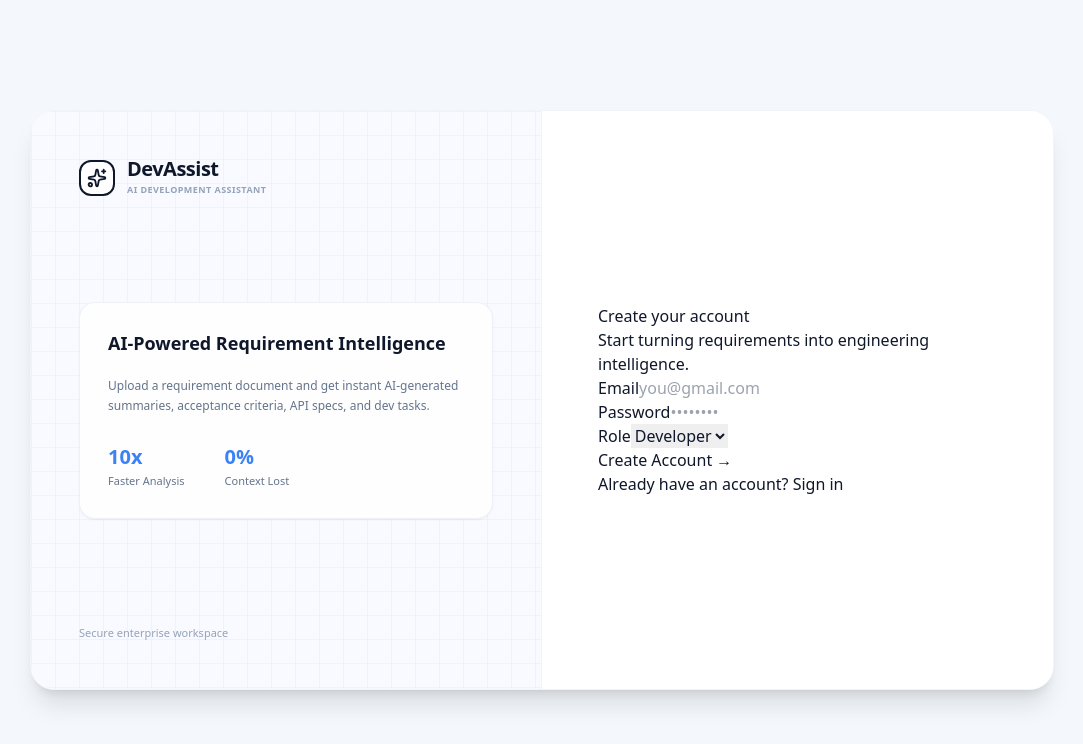
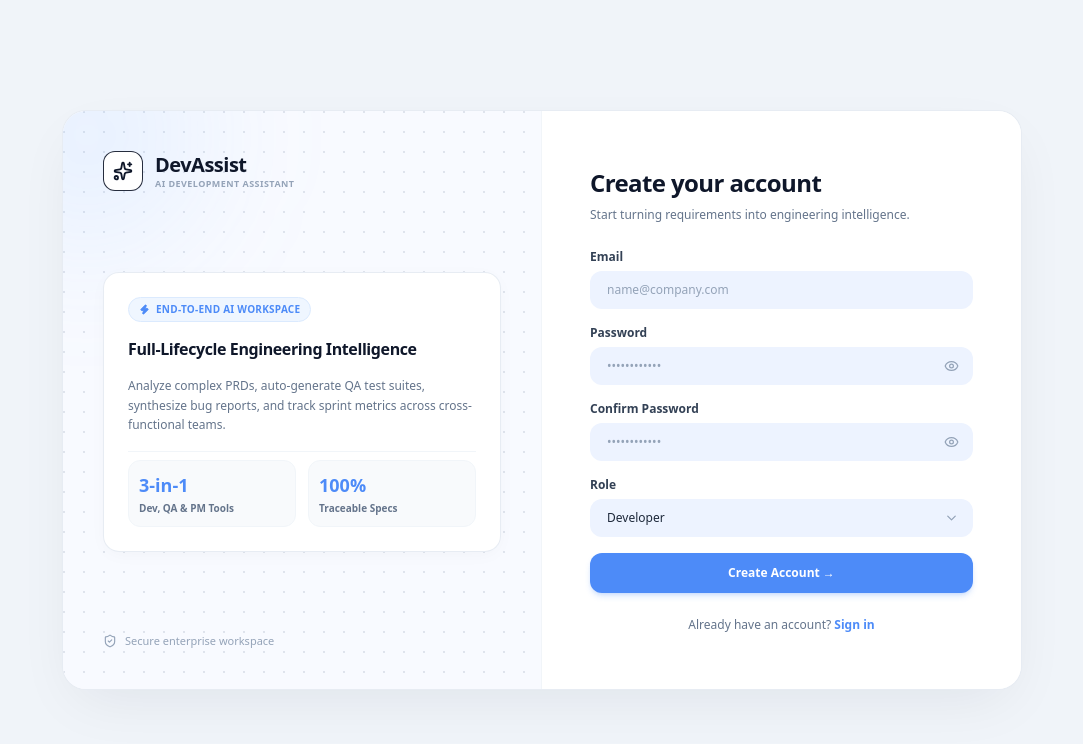
Before and after one commit to abeeraamir2/AI-Development-Assistant, a React app in the folder frontend/: page /register in a window 1280 px wide. Shown: the top 744 px of the page, without its empty margins (98-1181 px from the left). Built offline with nearby package versions, Linux system fonts and the light colour scheme; the HTML template or start-up script is replaced by a standard one.

Commit message:
Update AuthLayout and RegisterPage

```diff
--- a/frontend/src/components/Shared/AuthLayout.jsx
+++ b/frontend/src/components/Shared/AuthLayout.jsx
@@ -1,76 +1,84 @@
 import React from "react";
-import { Sparkles } from "lucide-react";
+import { Sparkles, ShieldCheck, Zap } from "lucide-react";
 
 export default function AuthLayout({ children }) {
   return (
-    <div className="min-h-screen w-full flex items-center justify-center bg-[#f4f7fb] p-4 md:p-8 font-sans">
-      {/* Central Split Card */}
-      <div className="w-full max-w-5xl min-h-[580px] bg-white rounded-3xl shadow-xl overflow-hidden grid grid-cols-1 md:grid-cols-2 border border-slate-100">
+    <div className="min-h-screen w-full flex items-center justify-center bg-[#f0f4f9] p-4 sm:p-6 md:p-10 font-sans antialiased selection:bg-blue-100 selection:text-blue-900">
+      {/* Central Split Card - 50/50 Equal Grid */}
+      <div className="w-full max-w-[960px] bg-white rounded-3xl shadow-[0_20px_60px_-15px_rgba(15,23,42,0.08)] border border-slate-200/80 overflow-hidden grid grid-cols-1 lg:grid-cols-2 min-h-[580px]">
 
-        {/* LEFT COLUMN: Grid Background & Value Props */}
+        {/* LEFT COLUMN: Equal 50% Width */}
         <div
-          className="relative p-8 md:p-12 flex flex-col justify-between bg-[#f8faff] border-r border-slate-100"
+          className="relative p-8 md:p-10 flex flex-col justify-between bg-[#f8faff] border-b lg:border-b-0 lg:border-r border-slate-100 overflow-hidden"
           style={{
             backgroundImage: `
-              linear-gradient(to right, rgba(226, 232, 240, 0.4) 1px, transparent 1px),
-              linear-gradient(to bottom, rgba(226, 232, 240, 0.4) 1px, transparent 1px)
+              radial-gradient(circle at 1px 1px, rgba(148, 163, 184, 0.25) 1px, transparent 0)
             `,
-            backgroundSize: '24px 24px'
+            backgroundSize: '20px 20px'
           }}
         >
-          {/* Top Logo */}
-          <div className="flex items-center gap-3">
-            <div className="flex items-center justify-center w-9 h-9 rounded-xl border-2 border-slate-900 bg-white shadow-xs">
+          {/* Subtle Ambient Glow */}
+          <div className="absolute -top-24 -left-24 w-60 h-60 bg-blue-400/10 rounded-full blur-3xl pointer-events-none" />
+
+          {/* Top Brand Logo */}
+          <div className="relative z-10 flex items-center gap-3">
+            <div className="flex items-center justify-center w-10 h-10 rounded-xl border border-slate-900/90 bg-white shadow-xs">
               <Sparkles size={20} strokeWidth={2.2} className="text-slate-900" />
             </div>
             <div>
-              <div className="text-xl font-extrabold text-slate-900 tracking-tight leading-none">
+              <div className="text-xl font-extrabold text-slate-900 tracking-tight leading-tight">
                 DevAssist
               </div>
-              <div className="text-[9px] font-bold text-slate-400 tracking-wider uppercase mt-1">
-                AI DEVELOPMENT ASSISTANT
+              <div className="text-[9px] font-bold text-slate-400 tracking-wider uppercase">
+                AI Development Assistant
               </div>
             </div>
           </div>
 
-          {/* Center Info Card */}
-          <div className="my-auto py-8">
-            <div className="bg-white/80 backdrop-blur-md p-7 rounded-2xl border border-slate-200/60 shadow-sm space-y-5">
-              <h2 className="text-lg font-bold text-slate-900 leading-snug">
-                AI-Powered Requirement Intelligence
+          {/* Center Feature Card */}
+          <div className="relative z-10 my-auto py-6">
+            <div className="bg-white/95 backdrop-blur-md p-6 rounded-2xl border border-slate-200/80 shadow-[0_4px_20px_-4px_rgba(0,0,0,0.04)] space-y-4">
+              <div className="inline-flex items-center gap-1.5 px-2.5 py-1 rounded-full bg-blue-50 border border-blue-100 text-[10px] font-bold text-[#4d8bf8] uppercase tracking-wide">
+                <Zap size={11} className="fill-[#4d8bf8] text-[#4d8bf8]" />
+                <span>End-to-End AI Workspace</span>
+              </div>
+
+              <h2 className="text-base font-bold text-slate-900 leading-snug tracking-tight">
+                Full-Lifecycle Engineering Intelligence
               </h2>
+
               <p className="text-xs text-slate-500 leading-relaxed">
-                Upload a requirement document and get instant AI-generated summaries,
-                acceptance criteria, API specs, and dev tasks.
+                Analyze complex PRDs, auto-generate QA test suites, synthesize bug reports, and track sprint metrics across cross-functional teams.
               </p>
 
               {/* Metrics Highlights */}
-              <div className="flex items-center gap-10 pt-2">
-                <div>
-                  <div className="text-xl font-extrabold text-[#3b82f6]">10x</div>
-                  <div className="text-[11px] font-medium text-slate-500 mt-0.5">
-                    Faster Analysis
+              <div className="pt-2 grid grid-cols-2 gap-3 border-t border-slate-100">
+                <div className="p-2.5 rounded-xl bg-slate-50 border border-slate-100">
+                  <div className="text-lg font-black text-[#4d8bf8]">3-in-1</div>
+                  <div className="text-[10px] font-semibold text-slate-500 mt-0.5">
+                    Dev, QA & PM Tools
                   </div>
                 </div>
-                <div>
-                  <div className="text-xl font-extrabold text-[#3b82f6]">0%</div>
-                  <div className="text-[11px] font-medium text-slate-500 mt-0.5">
-                    Context Lost
+                <div className="p-2.5 rounded-xl bg-slate-50 border border-slate-100">
+                  <div className="text-lg font-black text-[#4d8bf8]">100%</div>
+                  <div className="text-[10px] font-semibold text-slate-500 mt-0.5">
+                    Traceable Specs
                   </div>
                 </div>
               </div>
             </div>
           </div>
 
-          {/* Bottom subtle text / spacing */}
-          <div className="text-[11px] text-slate-400 font-medium">
-            Secure enterprise workspace
+          {/* Footer Security Badge */}
+          <div className="relative z-10 flex items-center gap-2 text-[11px] text-slate-400 font-medium">
+            <ShieldCheck size={14} className="text-slate-400" />
+            <span>Secure enterprise workspace</span>
           </div>
         </div>
 
-        {/* RIGHT COLUMN: Form Area */}
-        <div className="p-8 md:p-14 flex flex-col justify-center bg-white">
-          <div className="max-w-md w-full mx-auto">
+        {/* RIGHT COLUMN: Equal 50% Width Form Panel */}
+        <div className="p-8 sm:p-10 md:p-12 flex flex-col justify-center bg-white">
+          <div className="w-full">
             {children}
           </div>
         </div>
--- a/frontend/src/pages/RegisterPage.jsx
+++ b/frontend/src/pages/RegisterPage.jsx
@@ -1,105 +1,225 @@
-import { useState } from "react";
-import { useNavigate, Link } from "react-router-dom";
+import React, { useState } from "react";
+import { Link, useNavigate } from "react-router-dom";
+import { toast, Toaster } from "sonner";
+import { Loader2, ChevronDown, Eye, EyeOff } from "lucide-react";
 import AuthLayout from "../components/Shared/AuthLayout";
 
-function calculatePasswordStrength(password) {
-    let score = 0;
-    if (password.length >= 8) score++;
-    if (/[A-Z]/.test(password)) score++;
-    if (/[0-9]/.test(password)) score++;
-    if (/[^A-Za-z0-9]/.test(password)) score++;
-    return score;
+export default function RegisterPage() {
+    const navigate = useNavigate();
+    const [email, setEmail] = useState("");
+    const [password, setPassword] = useState("");
+    const [confirmPassword, setConfirmPassword] = useState("");
+    const [role, setRole] = useState("Developer");
+    const [loading, setLoading] = useState(false);
+    const [showPassword, setShowPassword] = useState(false);
+    const [showConfirmPassword, setShowConfirmPassword] = useState(false);
+
+  // Password strength calculation
+  const getPasswordStrength = (pwd) => {
+    if (!pwd) return { label: "", color: "text-slate-400", width: "0%" };
+    if (pwd.length < 6) return { label: "Weak", color: "text-rose-500", width: "33%" };
+    if (pwd.length < 10) return { label: "Good", color: "text-amber-500", width: "66%" };
+    return { label: "Strong", color: "text-emerald-500", width: "100%" };
+  };
+
+  const strength = getPasswordStrength(password);
+
+  const handleSubmit = async (e) => {
+    e.preventDefault();
+    if (!email || !password || !confirmPassword) {
+      toast.error("Please fill in all fields");
+      return;
     }
 
-function RegisterPage() {
-    const [email, setEmail] = useState("");
-    const [password, setPassword] = useState("");
-    const [role, setRole] = useState("Developer");
-    const [error, setError] = useState(null);
-    const navigate = useNavigate();
+    if (password !== confirmPassword) {
+      toast.error("Passwords do not match");
+      return;
+    }
 
-    const strength = calculatePasswordStrength(password);
-    const strengthLabel = ["Very weak", "Weak", "Okay", "Good", "Strong"][strength];
+    if (password.length < 6) {
+      toast.error("Password must be at least 6 characters long");
+      return;
+    }
 
-    async function handleRegister() {
-        setError(null);
     try {
-            const response = await fetch("http://localhost:8000/register", {
+      setLoading(true);
+      const res = await fetch("http://localhost:8000/register", {
         method: "POST",
-                headers: { "Content-Type": "application/json" },
+        headers: {
+          "Content-Type": "application/json",
+        },
         body: JSON.stringify({ email, password, role }),
       });
 
-            if (!response.ok) {
-                const errorData = await response.json();
-                throw new Error(errorData.detail || "Registration failed");
+      if (!res.ok) {
+        const errorData = await res.json().catch(() => ({}));
+        throw new Error(errorData.detail || "Failed to create account");
       }
 
+      toast.success("Account created successfully! Please sign in.");
       navigate("/login");
     } catch (err) {
-            setError(err.message);
+      toast.error(err.message);
+    } finally {
+      setLoading(false);
     }
-    }
+  };
 
   return (
     <AuthLayout>
-            <h2>Create your account</h2>
-            <p className="authSubtext">Start turning requirements into engineering intelligence.</p>
+      <Toaster position="top-right" richColors />
 
-            {error && <p className="authErrorMessage">{error}</p>}
+      {/* Heading */}
+      <div className="mb-6">
+        <h1 className="text-2xl font-bold text-slate-900 tracking-tight">
+          Create your account
+        </h1>
+        <p className="text-xs text-slate-500 mt-1.5 leading-relaxed">
+          Start turning requirements into engineering intelligence.
+        </p>
+      </div>
 
-            <div className="authField">
-                <label>Email</label>
+      {/* Sign Up Form */}
+      <form onSubmit={handleSubmit} className="space-y-4">
+        {/* Email Field */}
+        <div>
+          <label className="block text-xs font-semibold text-slate-700 mb-1.5">
+            Email
+          </label>
           <input
             type="email"
-                    placeholder="you@gmail.com"
             value={email}
             onChange={(e) => setEmail(e.target.value)}
+            placeholder="name@company.com"
+            required
+            className="w-full px-4 py-2.5 rounded-xl bg-[#edf3ff] border border-transparent focus:border-[#4d8bf8] focus:bg-white text-xs font-medium text-slate-800 focus:outline-none transition-all placeholder-slate-400"
           />
         </div>
 
-            <div className="authField">
-                <label>Password</label>
+        {/* Password Field with Show/Hide Eye */}
+        <div>
+          <label className="block text-xs font-semibold text-slate-700 mb-1.5">
+            Password
+          </label>
+          <div className="relative">
             <input
-                    type="password"
-                    placeholder="••••••••"
+              type={showPassword ? "text" : "password"}
               value={password}
               onChange={(e) => setPassword(e.target.value)}
+              placeholder="••••••••••••"
+              required
+              className="w-full px-4 py-2.5 pr-10 rounded-xl bg-[#edf3ff] border border-transparent focus:border-[#4d8bf8] focus:bg-white text-xs font-medium text-slate-800 focus:outline-none transition-all placeholder-slate-400"
             />
-                <div className="strengthBar">
-                    {[0, 1, 2, 3].map((i) => (
-                        <div
-                            key={i}
-                            className={
-                                i < strength
-                                    ? `strengthSegment filled-${strength <= 1 ? "weak" : strength <= 2 ? "medium" : "strong"}`
-                                    : "strengthSegment"
-                            }
-                        />
-                    ))}
-                </div>
-                {password && <p className="strengthLabel">{strengthLabel}</p>}
+            <button
+              type="button"
+              onClick={() => setShowPassword((prev) => !prev)}
+              className="absolute right-3.5 top-1/2 -translate-y-1/2 text-slate-400 hover:text-slate-600 transition-colors cursor-pointer"
+            >
+              {showPassword ? <EyeOff size={15} /> : <Eye size={15} />}
+            </button>
           </div>
 
-            <div className="authField">
-                <label>Role</label>
-                <select value={role} onChange={(e) => setRole(e.target.value)}>
+          {/* Password Strength Indicator */}
+          {password && (
+            <div className="mt-1.5 flex items-center justify-between text-[11px]">
+              <div className="h-1 w-full bg-slate-200 rounded-full mr-2 overflow-hidden">
+                <div
+                  className={`h-full transition-all duration-300 ${
+                    strength.label === "Weak"
+                      ? "bg-rose-500"
+                      : strength.label === "Good"
+                      ? "bg-amber-500"
+                      : "bg-emerald-500"
+                  }`}
+                  style={{ width: strength.width }}
+                />
+              </div>
+              <span className={`font-semibold shrink-0 ${strength.color}`}>
+                {strength.label}
+              </span>
+            </div>
+          )}
+        </div>
+
+        {/* Confirm Password Field with Show/Hide Eye */}
+        <div>
+          <label className="block text-xs font-semibold text-slate-700 mb-1.5">
+            Confirm Password
+          </label>
+          <div className="relative">
+            <input
+              type={showConfirmPassword ? "text" : "password"}
+              value={confirmPassword}
+              onChange={(e) => setConfirmPassword(e.target.value)}
+              placeholder="••••••••••••"
+              required
+              className={`w-full px-4 py-2.5 pr-10 rounded-xl bg-[#edf3ff] border text-xs font-medium text-slate-800 focus:outline-none transition-all placeholder-slate-400 ${
+                confirmPassword && confirmPassword !== password
+                  ? "border-rose-300 focus:border-rose-500"
+                  : "border-transparent focus:border-[#4d8bf8] focus:bg-white"
+              }`}
+            />
+            <button
+              type="button"
+              onClick={() => setShowConfirmPassword((prev) => !prev)}
+              className="absolute right-3.5 top-1/2 -translate-y-1/2 text-slate-400 hover:text-slate-600 transition-colors cursor-pointer"
+            >
+              {showConfirmPassword ? <EyeOff size={15} /> : <Eye size={15} />}
+            </button>
+          </div>
+          {confirmPassword && confirmPassword !== password && (
+            <span className="text-[11px] text-rose-500 font-medium mt-1 block">
+              Passwords do not match
+            </span>
+          )}
+        </div>
+
+        {/* Role Selector Field */}
+        <div>
+          <label className="block text-xs font-semibold text-slate-700 mb-1.5">
+            Role
+          </label>
+          <div className="relative">
+            <select
+              value={role}
+              onChange={(e) => setRole(e.target.value)}
+              className="w-full appearance-none px-4 py-2.5 rounded-xl bg-[#edf3ff] border border-transparent focus:border-[#4d8bf8] focus:bg-white text-xs font-medium text-slate-800 focus:outline-none transition-all cursor-pointer pr-10"
+            >
               <option value="Developer">Developer</option>
-                    <option value="QA">QA</option>
-                    <option value="Manager">Manager</option>
+              <option value="QA">QA Engineer</option>
               <option value="Admin">Admin</option>
             </select>
+            <ChevronDown
+              size={15}
+              className="absolute right-3.5 top-1/2 -translate-y-1/2 text-slate-400 pointer-events-none"
+            />
+          </div>
         </div>
 
-            <button className="authSubmitButton" onClick={handleRegister}>
-                Create Account →
+        {/* Submit CTA */}
+        <button
+          type="submit"
+          disabled={loading}
+          className="w-full mt-2 py-3 rounded-xl bg-[#4d8bf8] hover:bg-[#3b76e8] active:scale-[0.99] text-white text-xs font-bold transition-all shadow-md shadow-blue-500/20 flex items-center justify-center gap-2 cursor-pointer disabled:opacity-60"
+        >
+          {loading ? (
+            <Loader2 size={16} className="animate-spin" />
+          ) : (
+            <span>Create Account &rarr;</span>
+          )}
         </button>
+      </form>
 
-            <p className="authSwitchText">
-                Already have an account? <Link to="/login">Sign in</Link>
-            </p>
+      {/* Switch to Sign In */}
+      <div className="mt-6 text-center text-xs text-slate-500">
+        Already have an account?{" "}
+        <Link
+          to="/login"
+          className="text-[#4d8bf8] font-semibold hover:underline"
+        >
+          Sign in
+        </Link>
+      </div>
     </AuthLayout>
   );
 }
-
-export default RegisterPage;
```
Lines whose indentation alone changed are shown as unchanged.
